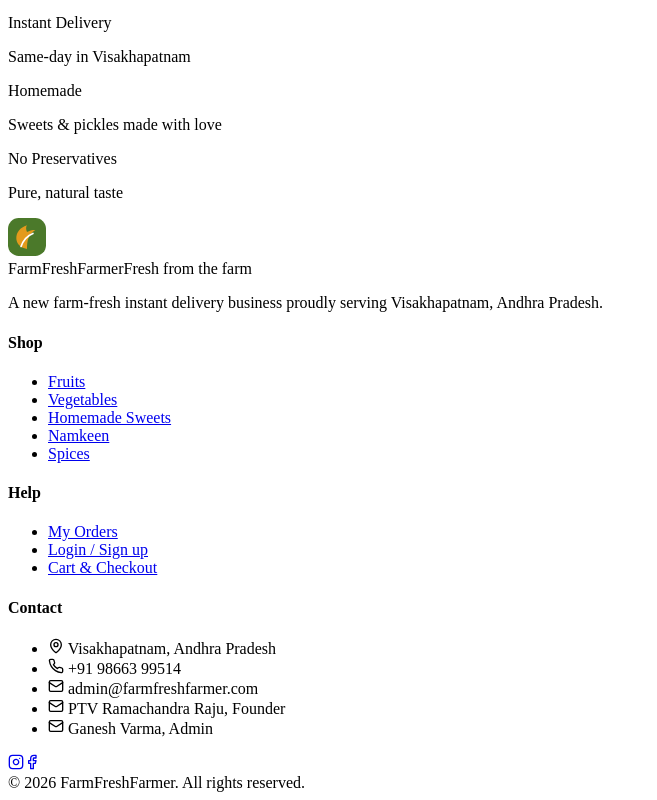
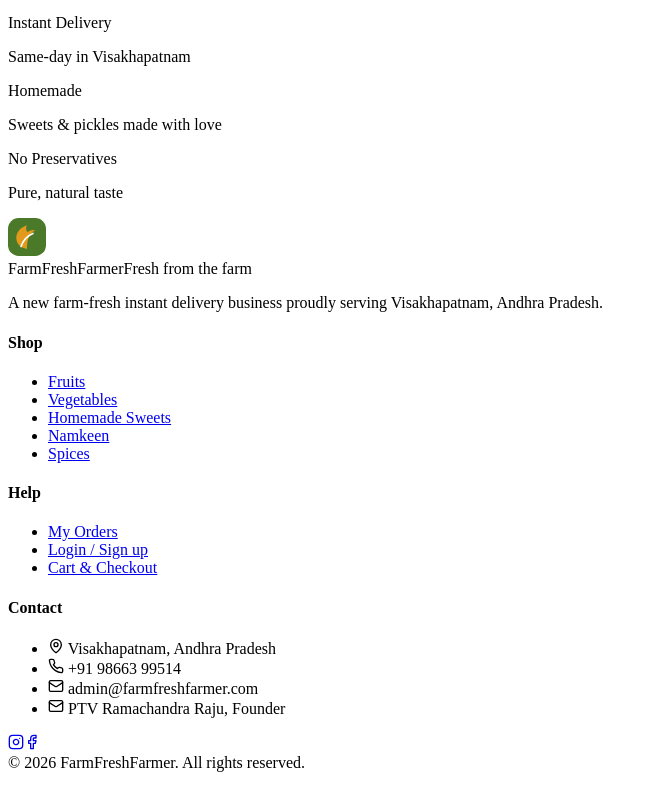
Before and after one commit to 2ftt6cbxvh-sketch/farmfreshfarmre, a React (Vite) app in the folder client/: page /#/ in a window 1280 px wide. Shown: the part 1506-2306 px from the top of the page, without its empty margins (0-657 px from the left). Built offline with nearby package versions, Linux system fonts and the light colour scheme; no server answers; a web font is replaced by a local one.

Commit message:
Remove admin contact from Footer component

```diff
--- a/client/src/components/Footer.tsx
+++ b/client/src/components/Footer.tsx
@@ -57,7 +57,7 @@
             <li className="flex items-center gap-2"><Phone size={16} /> +91 98663 99514</li>
             <li className="flex items-center gap-2"><Mail size={16} /> admin@farmfreshfarmer.com</li>
             <li className="flex items-center gap-2"><Mail size={16} /> PTV Ramachandra Raju, Founder</li>
-            <li className="flex items-center gap-2"><Mail size={16} /> Ganesh Varma, Admin</li>
+
           </ul>
           <div className="flex gap-3 mt-4">
             <a href="#" aria-label="Instagram" className="p-2 rounded-full bg-sidebar-accent hover-elevate"><Instagram size={16} /></a>
```
